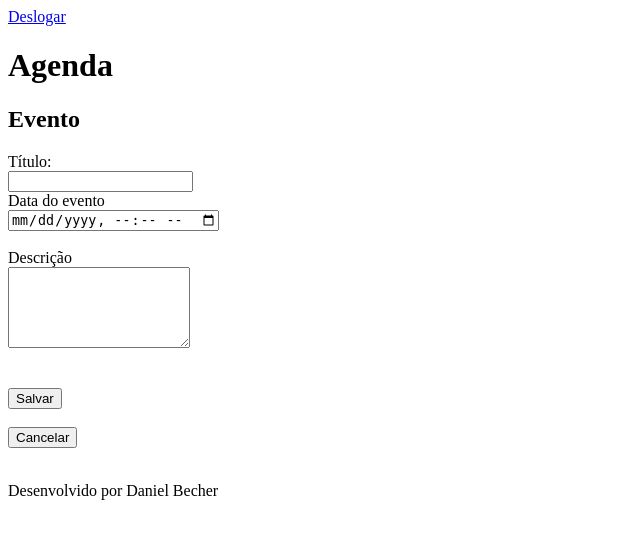
After one commit to danielbecher/AgendaDjango, a Django app: page /agenda/evento/ in a window 1280 px wide. The commit adds this page. Shown: the top 539 px of the page, without its empty margins (0-640 px from the left). Run offline with Django 4.2, Linux system fonts and the light colour scheme; the visitor is signed in with stand-in values (Sample User, id 1).

Commit message:
Implementado o sistema de cadastro de eventos

```diff
--- a/Agendadjango/Agendadjango/urls.py
+++ b/Agendadjango/Agendadjango/urls.py
@@ -22,6 +22,8 @@ urlpatterns = [
     path('', RedirectView.as_view(url='/agenda')),
     path('admin/', admin.site.urls),
     path('agenda/', views.lista_eventos),
+    path('agenda/evento/', views.evento),
+    path('agenda/evento/submit', views.submit_evento),
     path('login/', views.login_user),
     path('login/submit', views.submit_login),
     path('logout/', views.logout_user)
--- a/Agendadjango/core/views.py
+++ b/Agendadjango/core/views.py
@@ -32,3 +32,20 @@ def lista_eventos(request):
     evento = Evento.objects.filter(usuario=usuario)
     dados = {'eventos': evento}
     return render(request,'agenda.html', dados)
+
+@login_required(login_url='/login/')
+def evento(request):
+    return render(request, 'evento.html')
+
+@login_required(login_url='/login/')
+def submit_evento(request):
+    if request.POST:
+        titulo = request.POST.get('titulo')
+        data_evento = request.POST.get('data_evento')
+        descricao = request.POST.get('descricao')
+        usuario = request.user
+        Evento.objects.create(titulo=titulo,
+                              data_evento=data_evento,
+                              descricao=descricao,
+                              usuario=usuario)
+    return redirect('/')
--- a/Agendadjango/templates/agenda.html
+++ b/Agendadjango/templates/agenda.html
@@ -3,6 +3,7 @@
 
     {% block content %}
     <h2>Agendamentos</h2>
+    <a href="/agenda/evento/">Adicionar evento</a>
         <ul style="font-size: 18px;">
             {% for evento in eventos %}
             <li>{{ evento.titulo }} - dia {{ evento.get_data_evento }} às {{ evento.get_hora_evento }}</li>
--- /dev/null
+++ b/Agendadjango/templates/evento.html
@@ -0,0 +1,18 @@
+{% extends "model-page.html" %}
+
+{% block content %}
+
+<h2>Evento</h2>
+
+<form action="submit" method="POST">{% csrf_token %}
+    <label>Título:</label><br>
+    <input type="text" name="titulo"><br>
+    <label>Data do evento</label><br>
+    <input type="datetime-local" name="data_evento"><br><br>
+    <label>Descrição</label><br>
+    <textarea rows="5" columns="24" name="descricao"></textarea><br><br><br>
+    <button type="submit">Salvar</button><br><br>
+    <a href="/"><button type="button">Cancelar</button></a><br><br>
+</form>
+
+{% endblock %}
```
